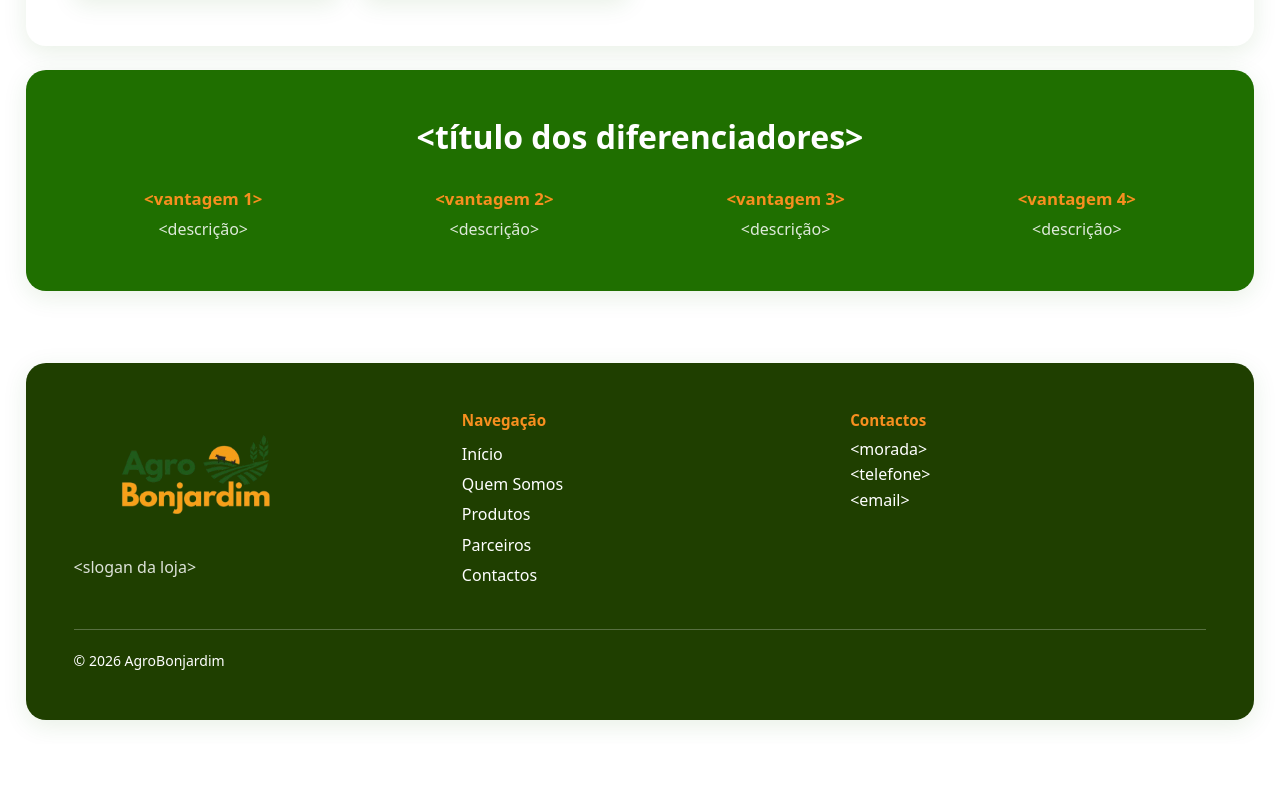
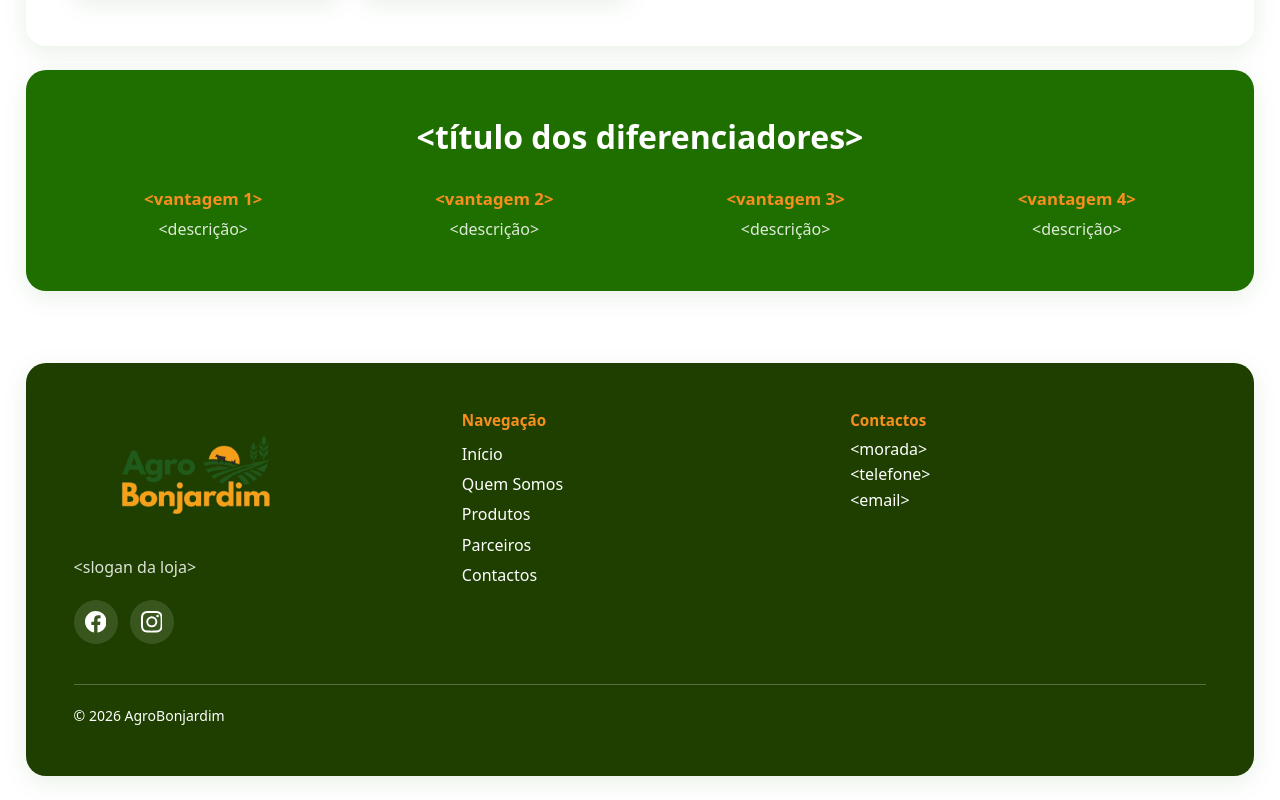
Before and after one commit to afonsohj1812/AgroBonjardim, a Vue app: page / in a window 1280 px wide. Shown: the part 2013-2813 px from the top of the page. Before the commit the page ends 2757 px from the top, so only its background shows below. Built offline with nearby package versions, Linux system fonts and the light colour scheme.

Commit message:
Socials buttons

```diff
--- a/src/components/AppFooter.vue
+++ b/src/components/AppFooter.vue
@@ -1,6 +1,20 @@
 <script setup>
 import { routes } from "@/router";
 import logo from "@/assets/logo.png";
+
+// Replace `href` with the real profile URLs.
+const social = [
+  {
+    label: "Facebook",
+    href: "https://www.facebook.com/profile.php?id=61574836633312",
+    path: "M24 12.073c0-6.627-5.373-12-12-12s-12 5.373-12 12c0 5.99 4.388 10.954 10.125 11.854v-8.385H7.078v-3.47h3.047V9.43c0-3.007 1.792-4.669 4.533-4.669 1.312 0 2.686.235 2.686.235v2.953H15.83c-1.491 0-1.956.925-1.956 1.874v2.25h3.328l-.532 3.47h-2.796v8.385C19.612 23.027 24 18.062 24 12.073z",
+  },
+  {
+    label: "Instagram",
+    href: "https://www.instagram.com/agrobonjardim/",
+    path: "M12 2.163c3.204 0 3.584.012 4.85.07 3.252.148 4.771 1.691 4.919 4.919.058 1.265.069 1.645.069 4.849 0 3.205-.012 3.584-.069 4.849-.149 3.225-1.664 4.771-4.919 4.919-1.266.058-1.644.07-4.85.07-3.204 0-3.584-.012-4.849-.07-3.26-.149-4.771-1.699-4.919-4.92-.058-1.265-.07-1.644-.07-4.849 0-3.204.013-3.583.07-4.849.149-3.227 1.664-4.771 4.919-4.919 1.266-.057 1.645-.069 4.849-.069zM12 0C8.741 0 8.333.014 7.053.072 2.695.272.273 2.69.073 7.052.014 8.333 0 8.741 0 12c0 3.259.014 3.668.072 4.948.2 4.358 2.618 6.78 6.98 6.98C8.333 23.986 8.741 24 12 24c3.259 0 3.668-.014 4.948-.072 4.354-.2 6.782-2.618 6.979-6.98.059-1.28.073-1.689.073-4.948 0-3.259-.014-3.667-.072-4.947-.196-4.354-2.617-6.78-6.979-6.98C15.668.014 15.259 0 12 0zm0 5.838a6.162 6.162 0 100 12.324 6.162 6.162 0 000-12.324zM12 16a4 4 0 110-8 4 4 0 010 8zm6.406-11.845a1.44 1.44 0 100 2.881 1.44 1.44 0 000-2.881z",
+  },
+];
 </script>
 
 <template>
@@ -10,6 +24,21 @@
         <div>
           <img class="logo" :src="logo" alt="AgroBonjardim" />
           <p class="muted">&lt;slogan da loja&gt;</p>
+
+          <ul class="social">
+            <li v-for="s in social" :key="s.label">
+              <a
+                :href="s.href"
+                :aria-label="s.label"
+                target="_blank"
+                rel="noopener"
+              >
+                <svg viewBox="0 0 24 24" fill="currentColor" aria-hidden="true">
+                  <path :d="s.path" />
+                </svg>
+              </a>
+            </li>
+          </ul>
         </div>
 
         <nav>
@@ -50,6 +79,35 @@
   margin-bottom: 1rem;
 }
 
+.social {
+  list-style: none;
+  display: flex;
+  gap: 0.75rem;
+  margin-top: 1.25rem;
+}
+
+.social a {
+  display: grid;
+  place-items: center;
+  width: 2.75rem;
+  height: 2.75rem;
+  border-radius: 50%;
+  background: rgba(255, 255, 255, 0.12);
+  transition:
+    background 0.2s ease,
+    color 0.2s ease;
+}
+
+.social a:hover {
+  background: var(--orange);
+  color: var(--green-dark);
+}
+
+.social svg {
+  width: 1.35rem;
+  height: 1.35rem;
+}
+
 h3 {
   color: var(--orange);
   font-size: 0.95rem;
```
